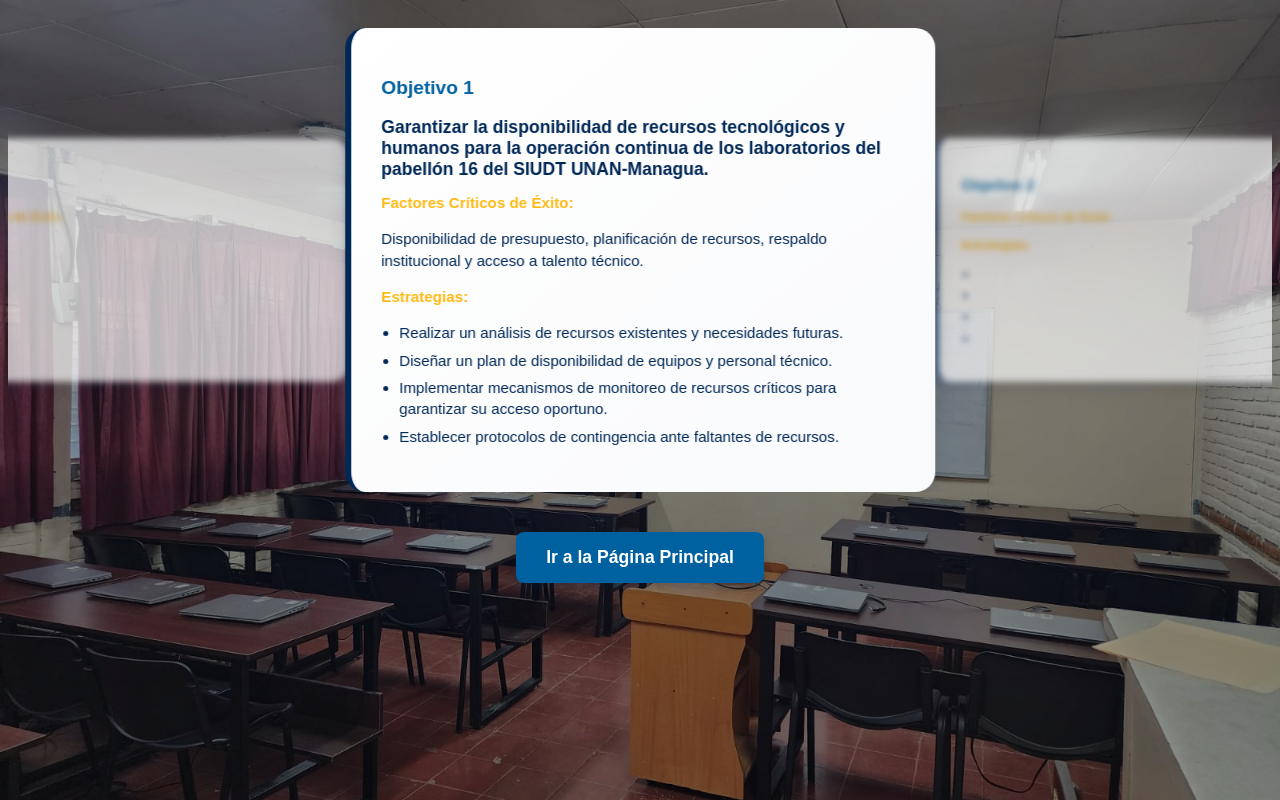
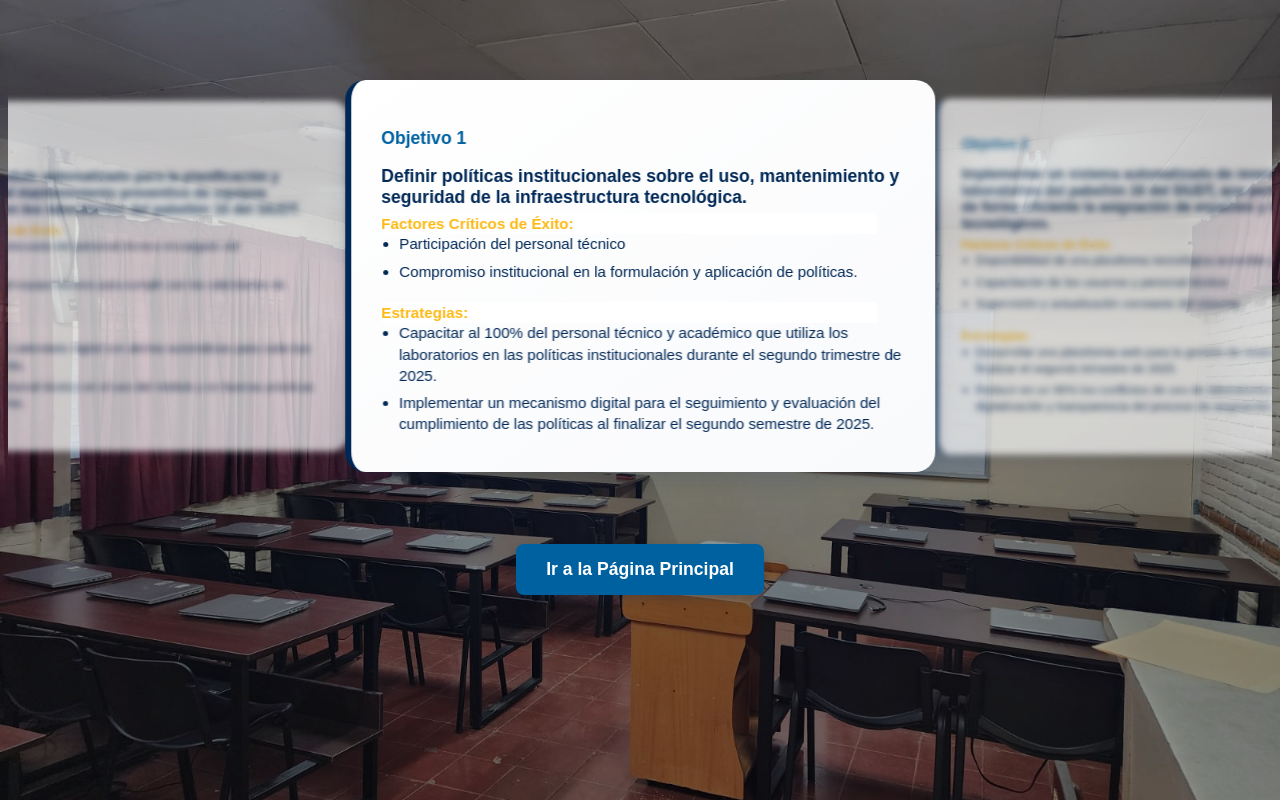
Before and after one commit to ErwingHernandez/plan-ti-react, a React (Vite) app: page /objetivosti in a window 1280 px wide. Built offline with nearby package versions, Linux system fonts and the light colour scheme.

Commit message:
objetivos ti completados

```diff
--- a/package.json
+++ b/package.json
@@ -14,7 +14,7 @@
     "react": "^19.1.0",
     "react-dom": "^19.1.0",
     "react-router-dom": "^7.6.0",
-    "swiper": "^11.2.7",
+    "swiper": "^11.2.8",
     "xlsx": "^0.18.5"
   },
   "devDependencies": {
--- a/src/pages/objetivosti.jsx
+++ b/src/pages/objetivosti.jsx
@@ -11,120 +11,110 @@ import '../styles/objetivosti.css';
 function ObjetivosTi() {
     const navigate = useNavigate();
 
-      const goToHomePage = () => {
+    const goToHomePage = () => {
         navigate('/'); // Redirige a la ruta raíz (página principal)
     };
     const objetivos = [
         {
             numero: 1,
-            titulo: 'Garantizar la disponibilidad de recursos tecnológicos y humanos para la operación continua de los laboratorios del pabellón 16 del SIUDT UNAN-Managua.',
-            factores: 'Disponibilidad de presupuesto, planificación de recursos, respaldo institucional y acceso a talento técnico.',
+            titulo: 'Definir políticas institucionales sobre el uso, mantenimiento y seguridad de la infraestructura tecnológica.',
+            factores: 'Participación del personal técnico, Compromiso institucional en la formulación y aplicación de políticas.',
             estrategias: [
-                'Realizar un análisis de recursos existentes y necesidades futuras.',
-                'Diseñar un plan de disponibilidad de equipos y personal técnico.',
-                'Implementar mecanismos de monitoreo de recursos críticos para garantizar su acceso oportuno.',
-                'Establecer protocolos de contingencia ante faltantes de recursos.'
+                'Capacitar al 100% del personal técnico y académico que utiliza los laboratorios en las políticas institucionales durante el segundo trimestre de 2025.',
+                'Implementar un mecanismo digital para el seguimiento y evaluación del cumplimiento de las políticas al finalizar el segundo semestre de 2025.',
+                'Actualizar las políticas de manera anual en función de cambios tecnológicos, normativos o institucionales, comenzando en enero de 2026.',
             ]
 
 
         },
         {
             numero: 2,
-            titulo: '',
-            factores: '',
+            titulo: 'Implementar un sistema automatizado de reservas para los laboratorios del pabellón 16 del SIUDT, que permita gestionar de forma eficiente la asignación de espacios y recursos tecnológicos.',
+            factores: 'Disponibilidad de una plataforma tecnológica accesible y funcional, Capacitación de los usuarios y personal técnico, Supervisión y actualización constante del sistema.',
             estrategias: [
-                '',
-                '',
-                '',
-                ''
+                'Desarrollar una plataforma web para la gestión de reservas antes de finalizar el segundo trimestre de 2025.',
+                'Reducir en un 90% los conflictos de uso de laboratorios mediante la digitalización y transparencia del proceso de asignación.'
             ]
         },
         {
             numero: 3,
-            titulo: '',
-            factores: '',
+            titulo: 'Desarrollar e implementar un sistema automatizado para el control y monitoreo de los programas instalados en los laboratorios del pabellón 16 del SIUDT, que permita garantizar la integridad, legalidad y actualización del software.',
+            factores: 'Inventario de software inicial completo y actualizado del software por laboratorio, Plataforma de gestión centralizada con capacidad de monitoreo remoto, Formación técnica del personal encargado del mantenimiento y soporte.',
             estrategias: [
-                '',
-                '',
-                '',
-                ''
+                'Realizar un inventario digital detallado de los programas instalados en cada laboratorio.',
+                'Garantizar que el 100% del software instalado esté debidamente licenciado y documentado.',
+                'Reducir en un 80% los incidentes relacionados con incompatibilidades o software desactualizado en los laboratorios mediante actualizaciones centralizadas y automatizadas',
+                'Generar reportes que permitan a la administración tomar decisiones sobre renovación, actualización o eliminación de software.'
             ]
         },
         {
             numero: 4,
-            titulo: '',
-            factores: '',
+            titulo: 'Implementar un sistema automatizado de control de inventario por laboratorio en el pabellón 16 del SIUDT, que permita registrar, monitorear y actualizar en tiempo real los activos tecnológicos para una gestión más precisa y eficiente.',
+            factores: 'Registro inicial completo y verificado del inventario físico, Plataforma tecnológica que permita seguimiento por laboratorio, tipo de equipo y estado, Capacitación del personal técnico y administrativo en el uso del sistema, Mantenimiento periódico del sistema y respaldo de la información.',
             estrategias: [
-                '',
-                '',
-                '',
-                ''
+                'Levantamiento inicial del inventario tecnológico por laboratorio antes de finalizar el primer trimestre de 2025.',
+                'Asegurar que el 100% de los activos tecnológicos estén registrados y clasificados por tipo, estado, ubicación y responsable.',
+                'Reducir en un 90% los errores o pérdidas de información en el control de activos mediante actualizaciones automáticas.',
+                'Generar reportes del estado del inventario, incluyendo el estado y características de los equipos.'
             ]
         },
         {
             numero: 5,
-            titulo: '',
-            factores: '',
+            titulo: 'Diseñar e implementar un Dashboard automatizado para los laboratorios del pabellón 16 del SIUDT, que permita visualizar en tiempo real indicadores clave sobre el estado de equipos, uso de recursos, incidencias y disponibilidad de espacios.',
+            factores: 'Integración de fuentes de datos confiables (inventario reservas incidencias monitoreo)., Diseño de una interfaz intuitiva y accesible para usuarios técnicos y administrativos., Accesibilidad multiplataforma (PC móvil red interna).'
+            ,
             estrategias: [
-                '',
-                '',
-                '',
-                ''
+                'Diseñar la estructura del Dashboard con base en los indicadores críticos definidos (uso, disponibilidad, incidencias, software, mantenimiento).',
+                'Integrar datos de al menos tres sistemas automatizados existentes (reservas, incidencias, inventario) para visualización unificada.',
+                'Capacitar al personal técnico y administrativo en el uso e interpretación del Dashboard.',
+                'Reducir en un 70% la dependencia de reportes manuales mediante el uso del Dashboard como herramienta principal de consulta para la toma de decisiones.'
             ]
         },
         {
             numero: 6,
-            titulo: '',
-            factores: '',
+            titulo: 'Implementar un sistema de monitoreo automatizado con Nagios para supervisar en tiempo real el estado, disponibilidad y rendimiento de los equipos de los laboratorios del pabellón 16 del SIUDT, con el fin de detectar fallos, prevenir interrupciones y optimizar la gestión técnica.',
+            factores: 'Configuración adecuada de Nagios con los parámetros críticos de hardware y red., Capacitación del personal técnico encargado en la administración y operación de Nagios., Estabilidad de la red y conectividad permanente de los dispositivos monitoreado.',
             estrategias: [
-                '',
-                '',
-                '',
-                ''
+                'Instalar y configurar Nagios en un servidor central con monitoreo activo para todos los laboratorios.',
+                'Reducir en un 80% el tiempo promedio de detección y respuesta ante fallos mediante el monitoreo activo en el período de uso de los laboratorios.'
             ]
         },
         {
             numero: 7,
-            titulo: '',
-            factores: '',
+            titulo: 'Diseñar e implementar un módulo de gestión de incidencias técnicas en los laboratorios del pabellón 16 del SIUDT, que permita el reporte, seguimiento y resolución de problemas técnicos de forma ágil y centralizada.',
+            factores: 'Plataforma accesible para usuarios (estudiantes docentes técnicos)., Flujo de atención definido (registro diagnóstico resolución y cierre)., Personal técnico capacitado para el análisis y resolución de incidencias.',
             estrategias: [
-                '',
-                '',
-                '',
-                ''
+                'Desarrollar una interfaz web para la recepción de incidencias por laboratorio antes de finalizar el segundo trimestre de 2025.',
+                'Generar reportes mensuales de incidencias clasificadas por tipo, gravedad y tiempo de solución.',
+                'Reducir en un 75% el tiempo promedio de resolución de incidencias comunes al segundo semestre de 2025.'
             ]
         },
         {
             numero: 8,
-            titulo: '',
-            factores: '',
+            titulo: 'Implementar un módulo de bitácora digital para los laboratorios del pabellón 16 del SIUDT, destinado exclusivamente a los responsables y al Jefe del SIUDT, que permita registrar diariamente actividades realizadas, observaciones relevantes y estado general de los recursos.',
+            factores: 'Uso sistemático por parte del personal responsable., Posibilidad de generar reportes históricos y por laboratorio.',
             estrategias: [
-                '',
-                '',
-                '',
-                ''
+                'Establecer campos predeterminados en la bitácora para registrar actividades diarias, observaciones técnicas y recomendaciones.',
+                'Asegurar que el 100% de los responsables utilicen la bitácora como parte de su rutina operativa diaria a partir del cuarto trimestre de 2025.'
             ]
         },
         {
             numero: 9,
-            titulo: '',
-            factores: '',
+            titulo: 'Implementar la herramienta Beyond para automatizar el control, monitoreo y soporte remoto de los equipos de los laboratorios del pabellón 16 del SIUDT, con el fin de mejorar la eficiencia operativa, reducir tiempos de respuesta y garantizar la seguridad en la gestión técnica.',
+            factores: 'Licenciamiento adecuado y compatibilidad de Beyond con la infraestructura existente., Conectividad estable para acceso remoto y monitoreo en tiempo real., Capacitación del personal técnico en el uso y administración de la herramienta., Definición de protocolos de acceso seguro y auditoría de acciones remotas.',
             estrategias: [
-                '',
-                '',
-                '',
-                ''
+                'Instalar y configurar Beyond en todos los equipos de los laboratorios del pabellón 16 durante el primer trimestre de implementación.',
+                'Reducir en un 70% el tiempo promedio de atención de incidencias técnicas, mediante soporte remoto directo y control centralizado.',
+                'Capacitar al 100% del personal técnico en la administración y uso eficiente de Beyond antes del inicio del segundo semestre de 2025.'
             ]
         },
         {
             numero: 10,
-            titulo: '',
-            factores: '',
+            titulo: 'Diseñar un módulo automatizado para la planificación y notificación del mantenimiento preventivo de equipos tecnológicos en los laboratorios del pabellón 16 del SIUDT.',
+            factores: 'Capacitación adecuada del personal técnico encargado del mantenimiento., Compromiso del equipo técnico para cumplir con los calendarios de mantenimiento.',
             estrategias: [
-                '',
-                '',
-                '',
-                ''
+                'Implementar un calendario digital con alertas automáticas para cada tipo de mantenimiento.',
+                'Capacitar al personal técnico en el uso del módulo y en buenas prácticas de mantenimiento.'
             ]
         },
 
@@ -157,12 +147,24 @@ function ObjetivosTi() {
                             <div className='card-ti'>
                                 <h3>Objetivo {objetivo.numero}</h3>
                                 <p className="titulo">{objetivo.titulo}</p>
+
                                 <div className="factores">
                                     <strong>Factores Críticos de Éxito:</strong>
-                                    <p>{objetivo.factores}</p>
+                                </div>
+                                <div className="factores">
+
+                                    <ul>
+                                        {objetivo.factores.split(',').map((factor, idx) => (
+                                            <li key={idx}>{factor.trim()}</li>
+                                        ))}
+                                    </ul>
+                                </div>
+
+                                <div className="estrategias">
+                                    <strong>Estrategias:</strong>
                                 </div>
                                 <div className="estrategias">
-                                    <strong>Estrategias:</strong>
+
                                     <ul>
                                         {objetivo.estrategias.map((e, j) => (
                                             <li key={j}>{e}</li>
--- a/src/styles/objetivosti.css
+++ b/src/styles/objetivosti.css
@@ -27,8 +27,10 @@
 .swiper-slide-next .card-ti,
 .swiper-slide-prev .card-ti {
   filter: blur(2px);
-  opacity: 0.85; /* Ajusta la opacidad si estás usando un blur menor */
-  transform: scale(0.98); /* Ajusta el escalado para que sea menos pronunciado */
+  opacity: 0.85;
+  /* Ajusta la opacidad si estás usando un blur menor */
+  transform: scale(0.98);
+  /* Ajusta el escalado para que sea menos pronunciado */
 }
 
 
@@ -39,7 +41,8 @@
   border-radius: 20px;
   padding: 30px;
   width: 100%;
-   width: 100%;/* Ajusta según tu preferencia de anchura */
+  width: 100%;
+
 
   max-height: 520px;
   box-shadow: 0 8px 20px rgba(0, 40, 86, 0.15);
@@ -47,37 +50,74 @@
   color: #002856;
   overflow: hidden;
 
-   will-change: transform, filter, opacity;
+  will-change: transform, filter, opacity;
 }
 
 .card-ti h3 {
   color: #0061A0;
-  font-size: 1.2rem;
-  margin-bottom: 10px;
+  font-size: 1.1rem;
 }
 
 .card-ti .titulo {
   font-weight: bold;
   font-size: 1.1rem;
-  margin-bottom: 12px;
+  margin-bottom: 5px;
 }
 
 .card-ti .factores,
 .card-ti .estrategias {
-  margin-top: 10px;
   font-size: 0.95rem;
   line-height: 1.4;
+  margin-bottom: 5px;
+
 }
 
 .card-ti .factores strong,
 .card-ti .estrategias strong {
+  position: fixed;
   color: #FDB913;
   font-weight: 600;
+  width: 85%;
+  background-color: #ffffff;
 }
+
+.card-ti .estrategias {
+  max-height: 130px;
+  overflow-y: auto;
+  padding-right: 1px;
+}
+
+.card-ti .factores {
+  max-height: 120px;
+  overflow-y: auto;
+  padding-right: 1px;
+}
+
+.card-ti .estrategias::-webkit-scrollbar {
+  width: 8px;
+}
+
+.card-ti .estrategias::-webkit-scrollbar-thumb {
+  background-color: #f80202a9;
+  border-radius: 4px;
+}
+
+.card-ti .factores::-webkit-scrollbar {
+  width: 8px;
+}
+
+.card-ti .factores::-webkit-scrollbar-thumb {
+  background-color: #f80202a9;
+  border-radius: 4px;
+}
+
+
+
 
 .card-ti ul {
   list-style-type: disc;
   padding-left: 18px;
+
 }
 
 .card-ti li {
@@ -88,13 +128,15 @@
 .home-button-container {
   width: 100%;
   display: flex;
-  justify-content: center; /* Centra el botón horizontalmente */
-  margin-top: 20px; /* Espacio entre el carrusel y el botón, si no usas margin-bottom en .carousel-container */
+  justify-content: center;
+  /* Centra el botón horizontalmente */
+  /* Espacio entre el carrusel y el botón, si no usas margin-bottom en .carousel-container */
 }
 
 /* Estilos del botón en sí */
 .home-button {
-  background-color: #0061A0; /* Color principal de tu paleta */
+  background-color: #0061A0;
+  /* Color principal de tu paleta */
   color: white;
   padding: 15px 30px;
   border: none;
@@ -107,12 +149,15 @@
 }
 
 .home-button:hover {
-  background-color: #00457A; /* Un tono más oscuro al pasar el ratón */
-  transform: translateY(-2px); /* Un ligero levantamiento al pasar el ratón */
+  background-color: #00457A;
+  /* Un tono más oscuro al pasar el ratón */
+  transform: translateY(-2px);
+  /* Un ligero levantamiento al pasar el ratón */
   box-shadow: 0 6px 15px rgba(0, 40, 86, 0.3);
 }
 
 .home-button:active {
-  transform: translateY(0); /* Vuelve a su posición original al hacer clic */
+  transform: translateY(0);
+  /* Vuelve a su posición original al hacer clic */
   box-shadow: 0 2px 5px rgba(0, 40, 86, 0.1);
 }
```
Also changed, not shown: 1 other file (tests, documents, lock files or other folders).
